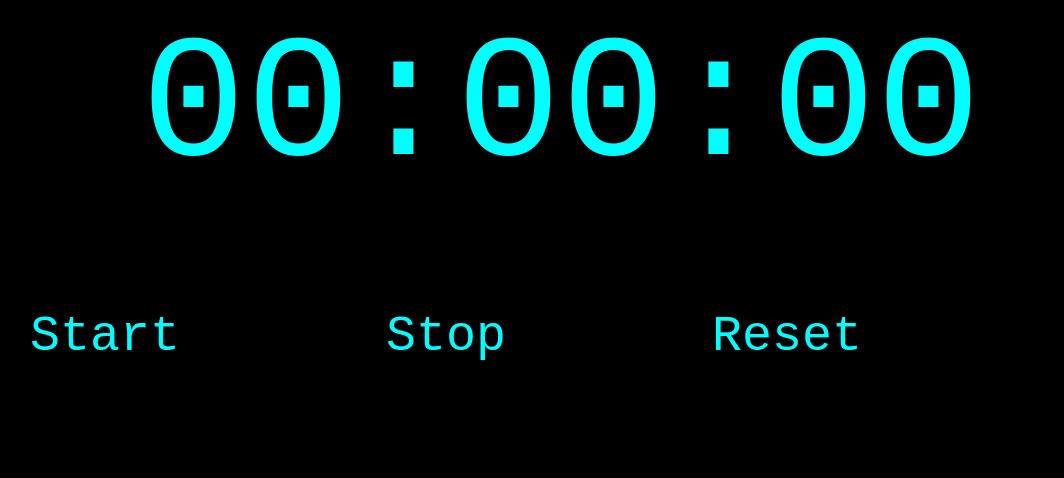
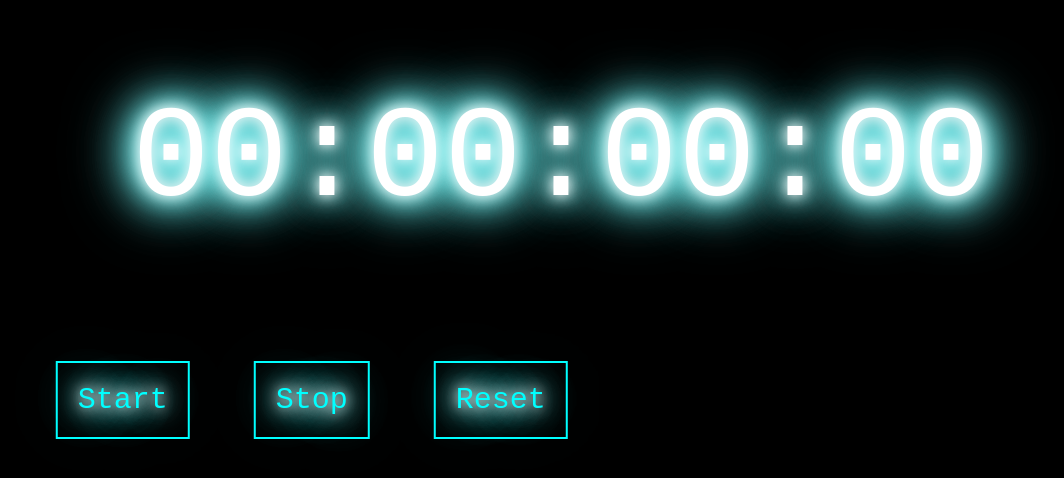
Before and after one commit to xkarox/stopwatch, a plain HTML site: page index.html in a window 1280 px wide. Shown: the whole page, without its empty margins (79-1143 px from the left). Drawn offline with Linux system fonts and the light colour scheme.

Commit message:
Styled the stopwatch

```diff
--- a/index.html
+++ b/index.html
@@ -11,10 +11,17 @@
 </head>
 
 <body>
-    <div id="stopwatch">00:00:00</div>
-    <button id="Button" class="startButton" onclick="startTimer()">Start</button>
-    <button id="Button" class="stopButton" onclick="stopTimer()">Stop</button>
-    <button id="Button" class="resetButton" onclick="resetTimer()">Reset</button>
+    <div id="containerWatch">
+        <button id="stopwatch" class="test">00:00:00:00</button>
+        <!--
+        <div id="stopwsatch">00:00:00:00</div>
+        -->
+    </div>
+    <div id="container">
+        <button id="Button" class="startButton" onclick="startTimer()">Start</button>
+        <button id="Button" class="stopButton" onclick="stopTimer()">Stop</button>
+        <button id="Button" class="resetButton" onclick="resetTimer()">Reset</button>
+    </div>
 </body>
 
 </html>
--- a/scripts.js
+++ b/scripts.js
@@ -3,6 +3,7 @@ const watchTimer = document.getElementById('stopwatch');
 let hours = 0;
 let minutes = 0;
 let seconds = 0;
+let milSeconds = 0;
 
 let timeStopped = true;
 
@@ -20,19 +21,26 @@ function stopTimer() {
 }
 
 function resetTimer() {
-    watchTimer.innerHTML = '00:00:00';
+    watchTimer.innerHTML = '00:00:00:00';
     hours = 0;
     minutes = 0;
     seconds = 0;
+    milSeconds = 0;
 }
 
 function timer() {
     if (timeStopped == false) {
+        milSeconds = parseInt(milSeconds);
         seconds = parseInt(seconds);
         minutes = parseInt(minutes);
         hours = parseInt(hours);
 
-        seconds = seconds + 1;
+        milSeconds = milSeconds + 1;
+
+        if (milSeconds == 100) {
+            seconds = seconds + 1;
+            milSeconds = 0;
+        }
 
         if (seconds == 60) {
             minutes = minutes + 1;
@@ -41,7 +49,10 @@ function timer() {
 
         if (minutes == 60) {
             hours = hours + 1;
-            minutes = 0
+            minutes = 0;
+        }
+        if (milSeconds < 10 || milSeconds == 0) {
+            milSeconds = '0' + milSeconds;
         }
         if (seconds < 10 || seconds == 0) {
             seconds = '0' + seconds;
@@ -53,8 +64,8 @@ function timer() {
             hours = '0' + hours;
         }
 
-        watchTimer.innerHTML = hours + ':' + minutes + ':' + seconds;
-        setTimeout('timer()', 1000);
+        watchTimer.innerHTML = hours + ':' + minutes + ':' + seconds + ':' + milSeconds;
+        setTimeout('timer()', 10);
     }
 
 
--- a/style.css
+++ b/style.css
@@ -3,20 +3,110 @@ body {
 }
 
 #stopwatch {
-    color: aqua;
+    color: #fff;
     font-family: 'Courier New', Courier, monospace;
-    font-size: 175px;
+    font-size: 130px;
     display: flex;
     justify-content: center; /* align horizontal */
     align-items: center; /* align vertical */
+    animation: glow 3s ease-in-out infinite alternate;
 }
 
-button {
+#containerWatch {
+    position: absolute;
+    left: 50%;
+    top: 20%;
+    transform: translate(-50%, -50%);
+}
+
+#container {
+    position: absolute;
+    left: 35%;
+    top: 50%;
+    transform: translate(-60%, -50%);
+    text-align: center;
+}
+
+Button {
     color: aqua;
     background-color: black;
     border: black;
     font-family: 'Courier New', Courier, monospace;
-    font-size: 50px;
-    margin: 100px;
-    padding: 1px;
+    font-size: 30px;
+    margin: 30px;
+    padding: 20px;
+    transition: 0.5s;
+    animation: glow 3s ease-in-out infinite alternate;
+
 }
+
+Button:hover {
+    font-size: 60px;
+    transition: 0.5s;
+
+}
+Zugan
+.startButton {
+    color: aqua;
+    background-color: black;
+    border: black;
+    font-family: 'Courier New', Courier, monospace;
+    font-size: 30px;
+    margin: 30px;
+    padding: 20px;
+    transition: 0.5s;
+    animation: glow 3s ease-in-out infinite alternate;
+
+}
+
+.startButton:hover {
+    cursor: pointer;
+    font-size: 60px;
+    box-shadow: 0 0 50px aqua;
+    transition: 0.5s;
+
+}
+
+.resetButton {
+    color: aqua;
+    background-color: black;
+    border: black;
+    font-family: 'Courier New', Courier, monospace;
+    font-size: 30px;
+    margin: 30px;
+    padding: 20px;
+    transition: 0.5s;
+    animation: glow 3s ease-in-out infinite alternate;
+
+}
+
+.resetButton:hover {
+    cursor: pointer;
+    font-size: 60px;
+    box-shadow: 0 0 50px aqua;
+    transition: 0.5s;
+
+}
+
+.startButton {
+    border: solid 2px;
+
+}
+
+.stopButton {
+    border: solid 2px;
+}
+
+.resetButton {
+    border: solid 2px;
+}
+
+@-webkit-keyframes glow {
+    from {
+        text-shadow: 0 0 10px #fff, 0 0 20px #fff, 0 0 30px #90fbff, 0 0 40px #90fbff, 0 0 50px #90fbff, 0 0 60px #90fbff, 0 0 70px #90fbff;
+    }
+
+    to {
+        text-shadow: 0 0 20px #fff, 0 0 30px #00ffff, 0 0 40px #00ffff, 0 0 50px #00ffff, 0 0 60px #00ffff, 0 0 70px #00ffff, 0 0 80px #00ffff;
+    }
+}
```
